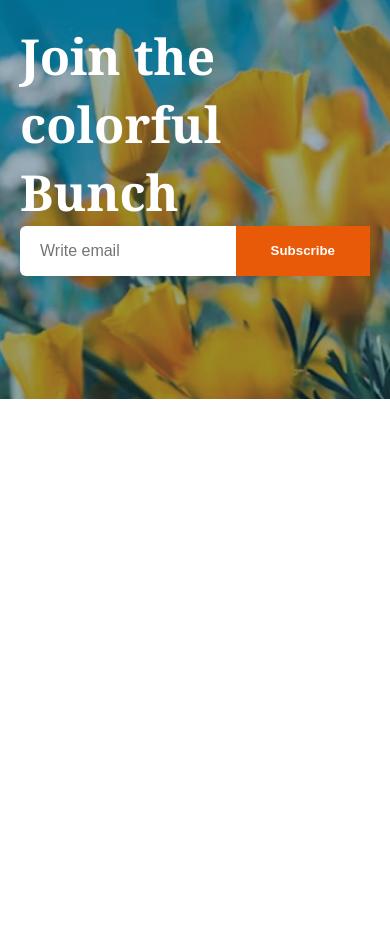
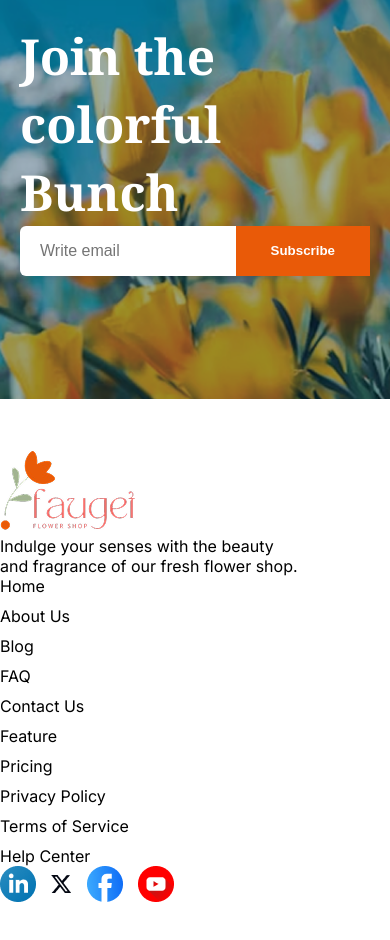
Before and after one commit to JoyChanda/B12A02--Responsive-Flowers-, a plain HTML site: page index.html in a window 390 px wide. Shown: the part 5195-6135 px from the top of the page. Before the commit the page ends 5594 px from the top, so only its background shows below. Drawn offline with Linux system fonts and the light colour scheme.

Commit message:
added footer section and also added responsiveness

```diff
--- a/index.html
+++ b/index.html
@@ -162,6 +162,8 @@
         </div>
       </section>
 
+      <!-- Lastest Deals -->
+
       <section>
         <div class="banner display-flex">
           <div class="banner-content-1">
@@ -212,5 +214,35 @@
         </form>
       </section>
     </main>
+    <!-- Footer Section -->
+    <footer>
+      <div class="footer-logo">
+        <img src="./assets/logo.png" alt="" />
+        <p>
+          Indulge your senses with the beauty and fragrance of our fresh flower
+          shop.
+        </p>
+      </div>
+      <div>
+        <ul class="footer-service">
+          <li>Home</li>
+          <li>About Us</li>
+          <li>Blog</li>
+          <li>FAQ</li>
+          <li>Contact Us</li>
+          <li>Feature</li>
+          <li>Pricing</li>
+          <li>Privacy Policy</li>
+          <li>Terms of Service</li>
+          <li>Help Center</li>
+        </ul>
+      </div>
+      <div class="social-media">
+        <img src="./assets/icon-linkedin.png" alt="" />
+        <img src="/assets/icon-twitter.png" alt="" />
+        <img src="./assets/icon-facebook.png" alt="" />
+        <img src="./assets/icon-youtube.png" alt="" />
+      </div>
+    </footer>
   </body>
 </html>
--- a/styles/style.css
+++ b/styles/style.css
@@ -325,6 +325,36 @@ a {
     background-color: #ff5e00;
 }
 
+/* footer related styles */
+footer {
+    display: flex;
+    width: 1140px;
+    justify-content: center;
+    align-items: center;
+    margin: 50px auto;
+}
+
+.footer-logo p {
+    max-width: 300px;
+}
+
+.footer-service {
+    display: grid;
+    grid-template-columns: 1fr 1fr;
+    gap: 10px 30px;
+    list-style: none;
+    padding: 0;
+    margin: 0 100px;
+}
+
+.social-media {
+    display: flex;
+    gap: 15px;
+    justify-content: center;
+    align-items: center;
+    margin-bottom: 100px;
+}
+
 /* responsive media query for small devices*/
 @media screen and (max-width:576px) {
     .nav-section {
@@ -362,10 +392,29 @@ a {
 
     .subscribe-form input[type="email"] {
         min-width: 0;
-        /* allows shrinking */
     }
 
     .subscribe-form .btn-primary {
         flex-shrink: 0;
     }
+
+    .footer-logo,
+    .footer-service,
+    .social-media {
+        margin: 0;
+    }
+
+    footer {
+        flex-direction: column;
+        align-items: flex-start;
+        width: auto;
+    }
+
+    .footer-service {
+        grid-template-columns: 1fr;
+    }
+
+    .social-media {
+        justify-content: flex-start;
+    }
 }
```
